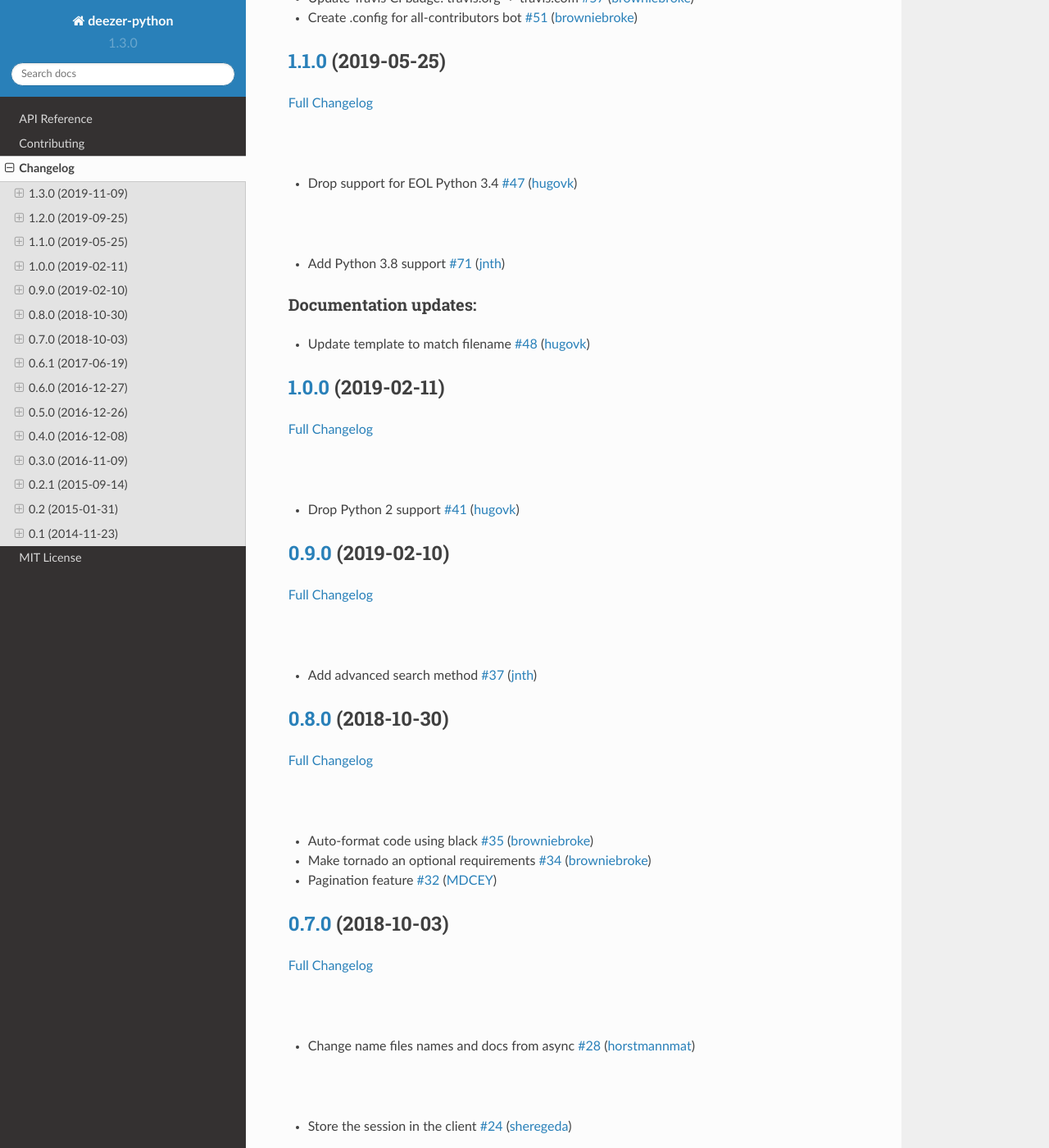
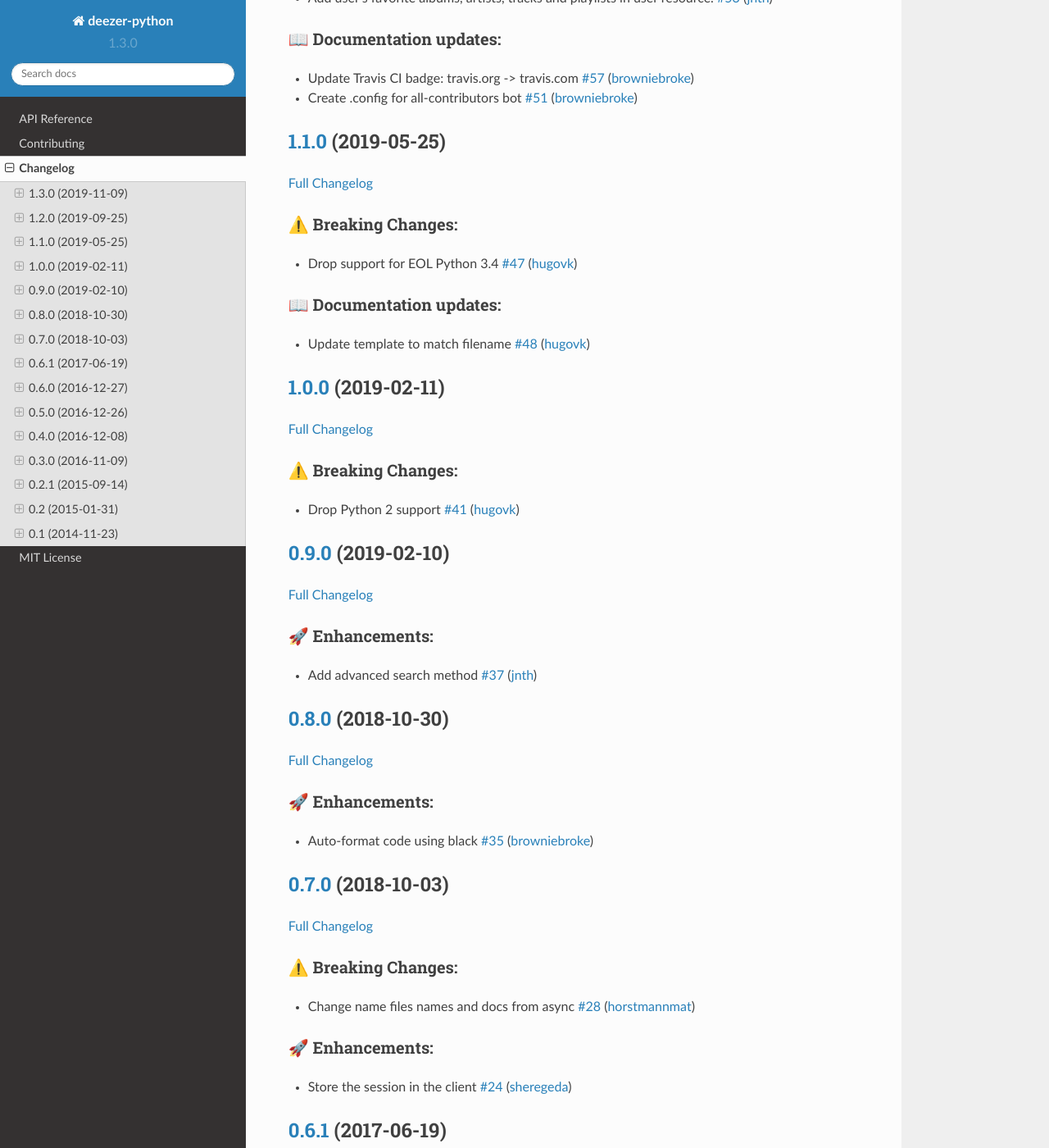
Before and after one commit to springer12/deezer-python, a Sphinx documentation site: the page built from docs/source/changelog.md, in a window 1280 px wide and 1400 px high, scrolled down 652 px. Shown: the whole window at 82% size. Built offline with Sphinx 7.4.7 and the Read the Docs theme 2.0.0, drawn with Linux system fonts in a browser that asks for light colours; some of the changed text lies outside the part shown.

Commit message:
Update Changelog

```diff
--- a/docs/source/changelog.md
+++ b/docs/source/changelog.md
@@ -4,7 +4,11 @@
 
 [Full Changelog](https://github.com/browniebroke/deezer-python/compare/1.2.0...1.3.0)
 
-###
+### 🚀 Enhancements:
+
+- Add Python 3.8 support [\#71](https://github.com/browniebroke/deezer-python/pull/71) ([jnth](https://github.com/jnth))
+
+### 🐛 Bug Fixes:
 
 - Get method error handling [\#64](https://github.com/browniebroke/deezer-python/pull/64) ([nrebena](https://github.com/nrebena))
 
@@ -12,12 +16,12 @@
 
 [Full Changelog](https://github.com/browniebroke/deezer-python/compare/1.1.2...1.2.0)
 
-###
+### 🚀 Enhancements:
 
 - Add a header kwarg in Client to force session headers [\#60](https://github.com/browniebroke/deezer-python/pull/60) ([jnth](https://github.com/jnth))
 - Add user's favorite albums, artists, tracks and playlists in user resource. [\#53](https://github.com/browniebroke/deezer-python/pull/53) ([jnth](https://github.com/jnth))
 
-### Documentation updates:
+### 📖 Documentation updates:
 
 - Update Travis CI badge: travis.org -\> travis.com [\#57](https://github.com/browniebroke/deezer-python/pull/57) ([browniebroke](https://github.com/browniebroke))
 - Create .config for all-contributors bot [\#51](https://github.com/browniebroke/deezer-python/pull/51) ([browniebroke](https://github.com/browniebroke))
@@ -26,15 +30,11 @@
 
 [Full Changelog](https://github.com/browniebroke/deezer-python/compare/1.0.0...1.1.0)
 
-###
+### ⚠️ Breaking Changes:
 
 - Drop support for EOL Python 3.4 [\#47](https://github.com/browniebroke/deezer-python/pull/47) ([hugovk](https://github.com/hugovk))
 
-###
-
-- Add Python 3.8 support [\#71](https://github.com/browniebroke/deezer-python/pull/71) ([jnth](https://github.com/jnth))
-
-### Documentation updates:
+### 📖 Documentation updates:
 
 - Update template to match filename [\#48](https://github.com/browniebroke/deezer-python/pull/48) ([hugovk](https://github.com/hugovk))
 
@@ -42,7 +42,7 @@
 
 [Full Changelog](https://github.com/browniebroke/deezer-python/compare/0.9.0...1.0.0)
 
-###
+### ⚠️ Breaking Changes:
 
 - Drop Python 2 support [\#41](https://github.com/browniebroke/deezer-python/pull/41) ([hugovk](https://github.com/hugovk))
 
@@ -50,7 +50,7 @@
 
 [Full Changelog](https://github.com/browniebroke/deezer-python/compare/0.8.0...0.9.0)
 
-###
+### 🚀 Enhancements:
 
 - Add advanced search method [\#37](https://github.com/browniebroke/deezer-python/pull/37) ([jnth](https://github.com/jnth))
 
@@ -58,21 +58,19 @@
 
 [Full Changelog](https://github.com/browniebroke/deezer-python/compare/0.7.0...0.8.0)
 
-###
+### 🚀 Enhancements:
 
 - Auto-format code using black [\#35](https://github.com/browniebroke/deezer-python/pull/35) ([browniebroke](https://github.com/browniebroke))
-- Make tornado an optional requirements [\#34](https://github.com/browniebroke/deezer-python/pull/34) ([browniebroke](https://github.com/browniebroke))
-- Pagination feature [\#32](https://github.com/browniebroke/deezer-python/pull/32) ([MDCEY](https://github.com/MDCEY))
 
 ## [0.7.0](https://github.com/browniebroke/deezer-python/tree/0.7.0) (2018-10-03)
 
 [Full Changelog](https://github.com/browniebroke/deezer-python/compare/0.6.1...0.7.0)
 
-###
+### ⚠️ Breaking Changes:
 
 - Change name files names and docs from async [\#28](https://github.com/browniebroke/deezer-python/pull/28) ([horstmannmat](https://github.com/horstmannmat))
 
-###
+### 🚀 Enhancements:
 
 - Store the session in the client [\#24](https://github.com/browniebroke/deezer-python/pull/24) ([sheregeda](https://github.com/sheregeda))
 
@@ -80,11 +78,12 @@
 
 [Full Changelog](https://github.com/browniebroke/deezer-python/compare/0.6.0...0.6.1)
 
-###
+### 🚀 Enhancements:
 
+- Pagination feature [\#32](https://github.com/browniebroke/deezer-python/pull/32) ([MDCEY](https://github.com/MDCEY))
 - Add access token to request kwargs [\#20](https://github.com/browniebroke/deezer-python/pull/20) ([sheregeda](https://github.com/sheregeda))
 
-### Documentation updates:
+### 📖 Documentation updates:
 
 - Update README.rst [\#18](https://github.com/browniebroke/deezer-python/pull/18) ([khamaileon](https://github.com/khamaileon))
 
@@ -92,7 +91,7 @@
 
 [Full Changelog](https://github.com/browniebroke/deezer-python/compare/0.5.0...0.6.0)
 
-###
+### 🚀 Enhancements:
 
 - Refactoring: replace urlopen by requests [\#16](https://github.com/browniebroke/deezer-python/pull/16) ([browniebroke](https://github.com/browniebroke))
 
@@ -100,7 +99,7 @@
 
 [Full Changelog](https://github.com/browniebroke/deezer-python/compare/0.4.0...0.5.0)
 
-### Documentation updates:
+### 📖 Documentation updates:
 
 - Docs enhancements [\#13](https://github.com/browniebroke/deezer-python/pull/13) ([browniebroke](https://github.com/browniebroke))
 
@@ -108,8 +107,9 @@
 
 [Full Changelog](https://github.com/browniebroke/deezer-python/compare/0.3.0...0.4.0)
 
-###
+### 🚀 Enhancements:
 
+- Make tornado an optional requirements [\#34](https://github.com/browniebroke/deezer-python/pull/34) ([browniebroke](https://github.com/browniebroke))
 - Improve chart integration [\#11](https://github.com/browniebroke/deezer-python/pull/11) ([pfouque](https://github.com/pfouque))
 - Add pypy to the build matrix [\#10](https://github.com/browniebroke/deezer-python/pull/10) ([browniebroke](https://github.com/browniebroke))
 - Implement chart methods [\#8](https://github.com/browniebroke/deezer-python/pull/8) ([pfouque](https://github.com/pfouque))
@@ -118,7 +118,7 @@
 
 [Full Changelog](https://github.com/browniebroke/deezer-python/compare/0.2.3...0.3.0)
 
-###
+### 🚀 Enhancements:
 
 - add resource parameters and iterators [\#5](https://github.com/browniebroke/deezer-python/pull/5) ([pfouque](https://github.com/pfouque))
 
@@ -126,7 +126,7 @@
 
 [Full Changelog](https://github.com/browniebroke/deezer-python/compare/0.2...0.2.1)
 
-###
+### 🚀 Enhancements:
 
 - Run tests against Python 3.5 [\#3](https://github.com/browniebroke/deezer-python/pull/3) ([browniebroke](https://github.com/browniebroke))
 
@@ -134,7 +134,7 @@
 
 [Full Changelog](https://github.com/browniebroke/deezer-python/compare/0.1...0.2)
 
-###
+### 🚀 Enhancements:
 
 - Methods for resources [\#2](https://github.com/browniebroke/deezer-python/pull/2) ([misuzu](https://github.com/misuzu))
 
@@ -142,7 +142,7 @@
 
 [Full Changelog](https://github.com/browniebroke/deezer-python/compare/e87692f7aeb80bc0ed858ccdf6165f0ac8f9c2ec...0.1)
 
-###
+### 🚀 Enhancements:
 
 - Async client for Tornado, search [\#1](https://github.com/browniebroke/deezer-python/pull/1) ([misuzu](https://github.com/misuzu))
 
```
